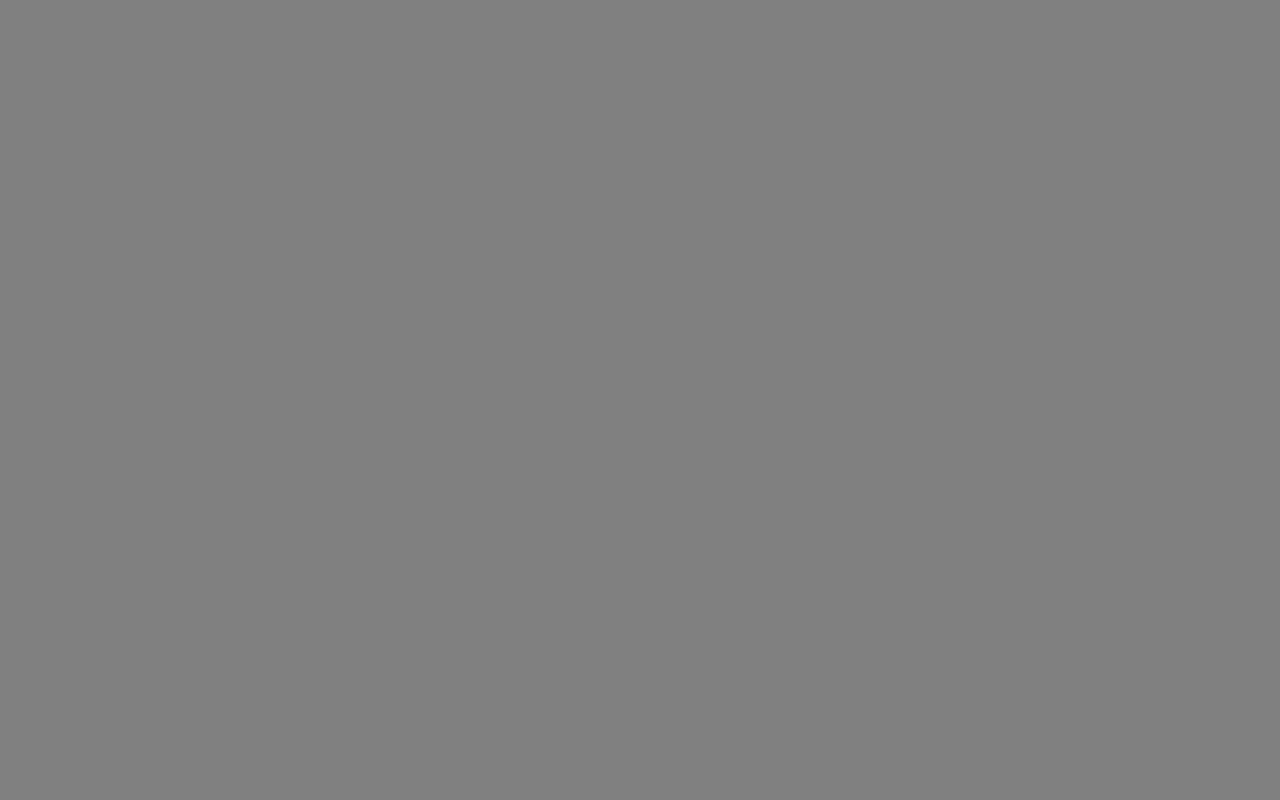
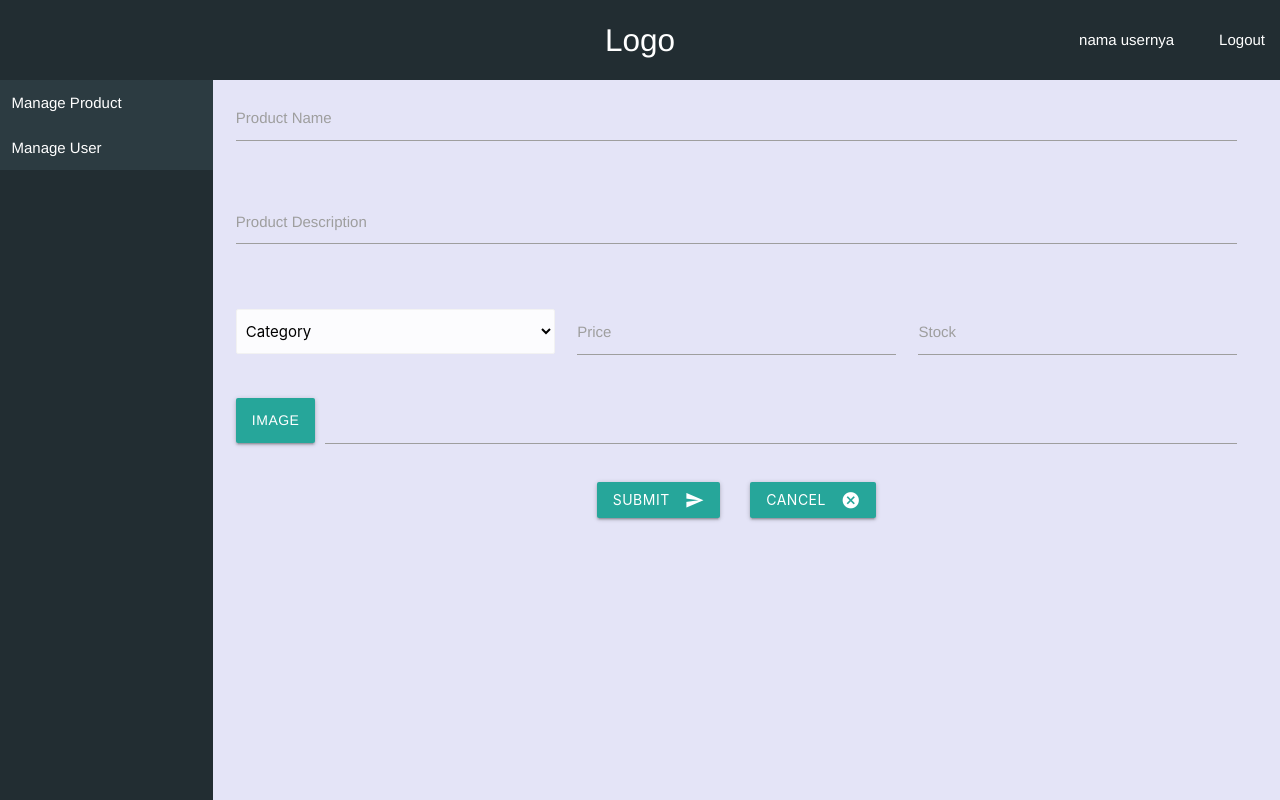
Before and after one commit to beta-fox-mcc-02/ecommerce-admin, a Vue app: page /editProduct in a window 1280 px wide. Built offline with nearby package versions, Linux system fonts and the light colour scheme.

Commit message:
edit product (fake data)

```diff
--- /dev/null
+++ b/src/components/editProduct.vue
@@ -0,0 +1,74 @@
+<template>
+    <div style="width: 80vw; display: flex; justify-content: center;">
+      {{product}}
+      <form class="col s12">
+      <div class="row">
+        <div class="input-field col s12">
+          <input id="name" type="text" class="validate">
+          <label for="name">Product Name</label>
+        </div>
+      </div>
+      <div class="row">
+        <div class="input-field col s12">
+          <textarea id="description" class="materialize-textarea"></textarea>
+          <label for="description">Product Description</label>
+        </div>
+      </div>
+      <div class="row">
+        <div class="input-field col s4">
+          <select class="browser-default">
+            <option value="" disabled selected>Category</option>
+            <option value="1">Option 1</option>
+            <option value="2">Option 2</option>
+            <option value="3">Option 3</option>
+          </select>
+        </div>
+        <div class="input-field col s4">
+          <input id="price" type="number" class="validate" min="0">
+          <label for="price">Price</label>
+        </div>
+        <div class="input-field col s4">
+          <input id="stock" type="number" class="validate" min="0">
+          <label for="stock">Stock</label>
+        </div>
+      </div>
+      <div class="file-field input-field">
+        <div class="btn">
+          <span>Image</span>
+          <input type="file">
+        </div>
+        <div class="file-path-wrapper">
+          <input class="file-path validate" type="text">
+        </div>
+      </div>
+      <div style="margin-top: 2rem;">
+        <button style="margin-right: 2rem;" class="btn waves-effect waves-light" type="submit" name="action">Submit
+          <i class="material-icons right">send</i>
+        </button>
+        <button class="btn waves-effect waves-light" type="submit" name="action" @click.prevent="backToProduct">Cancel
+          <i class="material-icons right">cancel</i>
+        </button>
+      </div>
+    </form>
+    </div>
+</template>
+
+<script>
+export default {
+  props: {
+    product: Object
+  },
+  methods: {
+    backToProduct () {
+      this.$router.push('/product')
+    }
+  },
+  created () {
+    console.log(this.$route.query)
+  }
+}
+</script>
+
+<style>
+
+</style>
--- a/src/components/productTable.vue
+++ b/src/components/productTable.vue
@@ -8,8 +8,8 @@
     <td><img style="width: 8rem" :src=product.imageUrl></td>
     <td>
       <ul>
-        <li style="color: green;"><i class="material-icons">edit</i></li>
-        <li style="color: red;"><i class="material-icons">delete</i></li>
+        <li style="color: green;" @click="editProduct"><i class="material-icons editButton">edit</i></li>
+        <li style="color: red;"><i class="material-icons deleteButton">delete</i></li>
       </ul>
     </td>
   </tr>
@@ -38,10 +38,32 @@ export default {
       const { price } = this.product
       return `Rp ${Number(price).toLocaleString('id-ID')}`
     }
+  },
+  methods: {
+    editProduct () {
+      this.$router.push({ path: 'editProduct', query: { id: this.product.id } })
+    }
   }
 }
 </script>
 
-<style>
-
+<style scoped>
+.editButton {
+  transition: .7s
+}
+.editButton:hover {
+  cursor: pointer;
+  color: rgb(0, 75, 0);
+  transform: rotate(360deg);
+  transition: .7s
+}
+.deleteButton {
+  transition: .7s
+}
+.deleteButton:hover {
+  cursor: pointer;
+  color: darkred;
+  transform: rotate(360deg);
+  transition: .7s
+}
 </style>
--- a/src/router/index.js
+++ b/src/router/index.js
@@ -19,6 +19,11 @@ const routes = [
         path: '/user',
         name: 'Manage User',
         component: () => import('@/components/userManage')
+      },
+      {
+        path: '/editProduct',
+        name: 'Edit Product',
+        component: () => import('@/components/editProduct')
       }
     ]
   },
--- a/src/store/index.js
+++ b/src/store/index.js
@@ -6,6 +6,7 @@ Vue.use(Vuex)
 export default new Vuex.Store({
   state: {
     products: [{
+      id: 1,
       name: 'Smartphone 1',
       description: 'Lorem ipsum dolor sit, amet consectetur adipisicing elit. Assumenda itaque sequi magnam atque. Iste odio repellendus autem? Et, aut itaque.',
       category: 'Smartphone',
@@ -13,6 +14,7 @@ export default new Vuex.Store({
       stock: 10,
       imageUrl: 'https://radscanmedical.com/wp-content/uploads/2018/11/coming-soon.png'
     }, {
+      id: 2,
       name: 'Komputer 1',
       description: 'Lorem ipsum dolor sit, amet consectetur adipisicing elit. Assumenda itaque sequi magnam atque. Iste odio repellendus autem? Et, aut itaque.',
       category: 'Computer',
@@ -20,6 +22,7 @@ export default new Vuex.Store({
       stock: 10,
       imageUrl: 'https://radscanmedical.com/wp-content/uploads/2018/11/coming-soon.png'
     }, {
+      id: 3,
       name: 'Komputer 2',
       description: 'Lorem ipsum dolor sit, amet consectetur adipisicing elit. Assumenda itaque sequi magnam atque. Iste odio repellendus autem? Et, aut itaque.',
       category: 'Computer',
```
